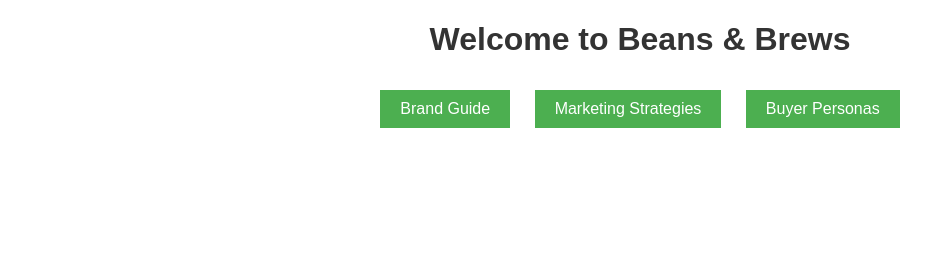
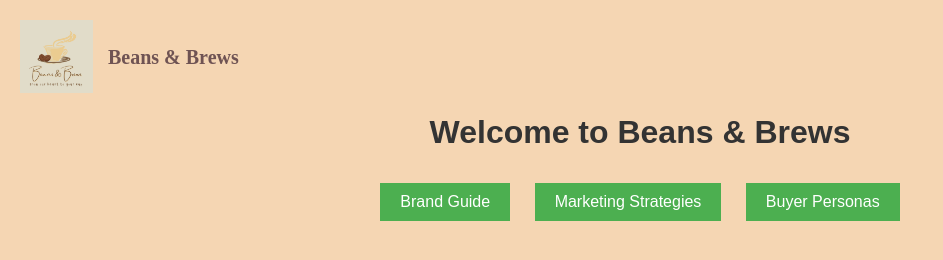
Before and after one commit to ravipatel0113/IS601-850-TeamA, a website: page docs/index.html in a window 1280 px wide. Shown: the whole page, without its empty margins (0-943 px from the left). Drawn offline with Linux system fonts and the light colour scheme.

Commit message:
insert logo to main page

```diff
--- a/docs/css/main.css
+++ b/docs/css/main.css
@@ -5,6 +5,7 @@ body {
     margin: 20px;
     padding: 0;
     text-align: center;
+    background-color: #f5d6b3;
   }
 
   h1 {
@@ -27,3 +28,24 @@ body {
   button:hover {
     background-color: #f59309;
   }
+
+  .logo {
+    display: flex;
+    align-items: center;
+    gap: 15px;
+    margin-bottom: 10px;
+  }
+
+  .logo img {
+    width: 73px;
+  }
+
+  .logo-name {
+    text-decoration: none;
+    color: #6F5353;
+    font-family: Outfit;
+    font-size: 20px;
+    font-style: normal;
+    font-weight: 700;
+    line-height: 34px;
+  }
--- a/docs/index.html
+++ b/docs/index.html
@@ -9,6 +9,16 @@
 </head>
 
 <body>
+
+  <div class="logo">
+    <img src="../docs/images/logo.png">
+
+    <div class="logo-name">
+      Beans & Brews
+    </div>
+
+  </div>
+
     <h1>Welcome to Beans & Brews</h1>
 
     <button id="brand-guide-button">Brand Guide</button>
```
